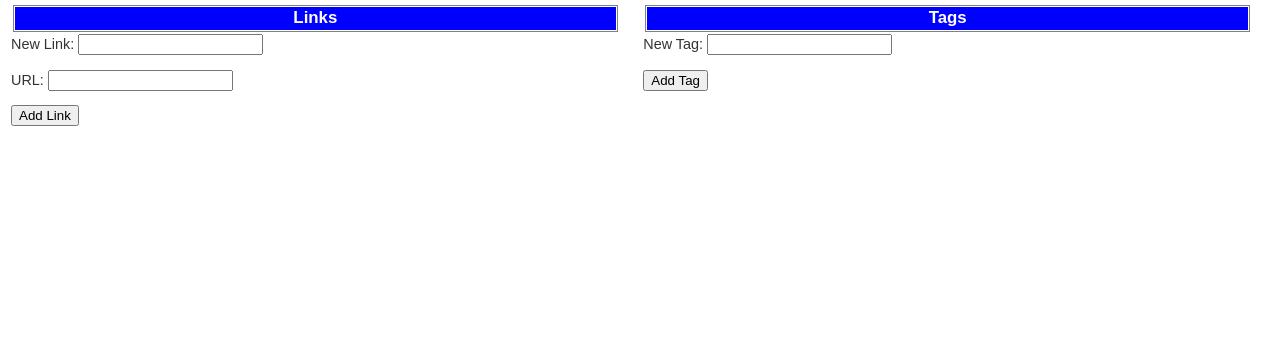
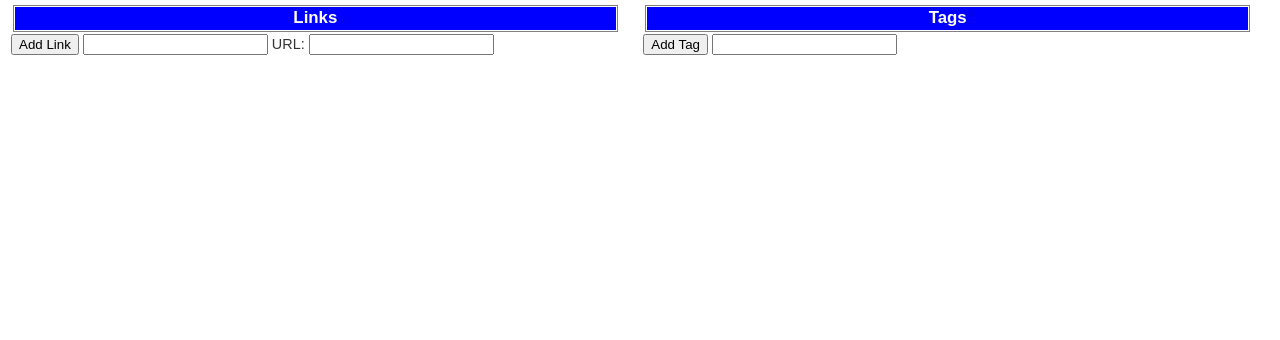
Before and after one commit to braynebuddy/pycloud, a Flask app: page /admin in a window 1280 px wide. Shown: the part 82-422 px from the top of the page. Run offline with Flask 2, Linux system fonts and the light colour scheme; the visitor is signed in with stand-in values (Sample User, id 1).

Commit message:
listcol formating adjustments, add new link/tag

```diff
--- a/static/css/menu.css
+++ b/static/css/menu.css
@@ -145,7 +145,7 @@ body {
 
 * html #listcol
 {
-    width: 24.9%;
+    width: 49.9%;
 /*
     width: 29.4%;
     margin-left: -3.5%;
@@ -165,7 +165,7 @@ body {
 
 #listcol p  {
     margin: 0 0 1em 0;
-    text-align:left;
+    text-align: left;
 }
 
 #listcol ul
--- a/templates/admin.html
+++ b/templates/admin.html
@@ -15,9 +15,9 @@
   <ul>
   <form action="{{ url_for('add_link') }}" method="POST">
     <li><h3>Links</h3></li>
-    <p>New Link: <input type="text" name="name" maxlength="255" value="" /></p>
-    <p> URL: <input type="text" name="url" maxlength="255" /></p>
-    <p><input type="submit" class="submit" name="action" value="Add Link" /></p>
+    <p><input type="submit" class="submit" name="action" value="Add Link" />
+       <input type="text" name="name" maxlength="255" value="" />
+       URL: <input type="text" name="url" maxlength="255" /></p>
   </form>
   </ul>
 </div>
@@ -26,8 +26,8 @@
   <ul>
   <form action="{{ url_for('add_tag') }}" method="POST">
     <li><h3>Tags</h3></li>
-    <p>New Tag: <input type="text" name="name" maxlength="255" value="" /></p>
-      <p><input type="submit" class="submit" name="action" value="Add Tag" /></p>
+    <p><input type="submit" class="submit" name="action" value="Add Tag" />
+       <input type="text" name="name" maxlength="255" value="" /></p>
     </form>
   </ul>
 </div>
```
